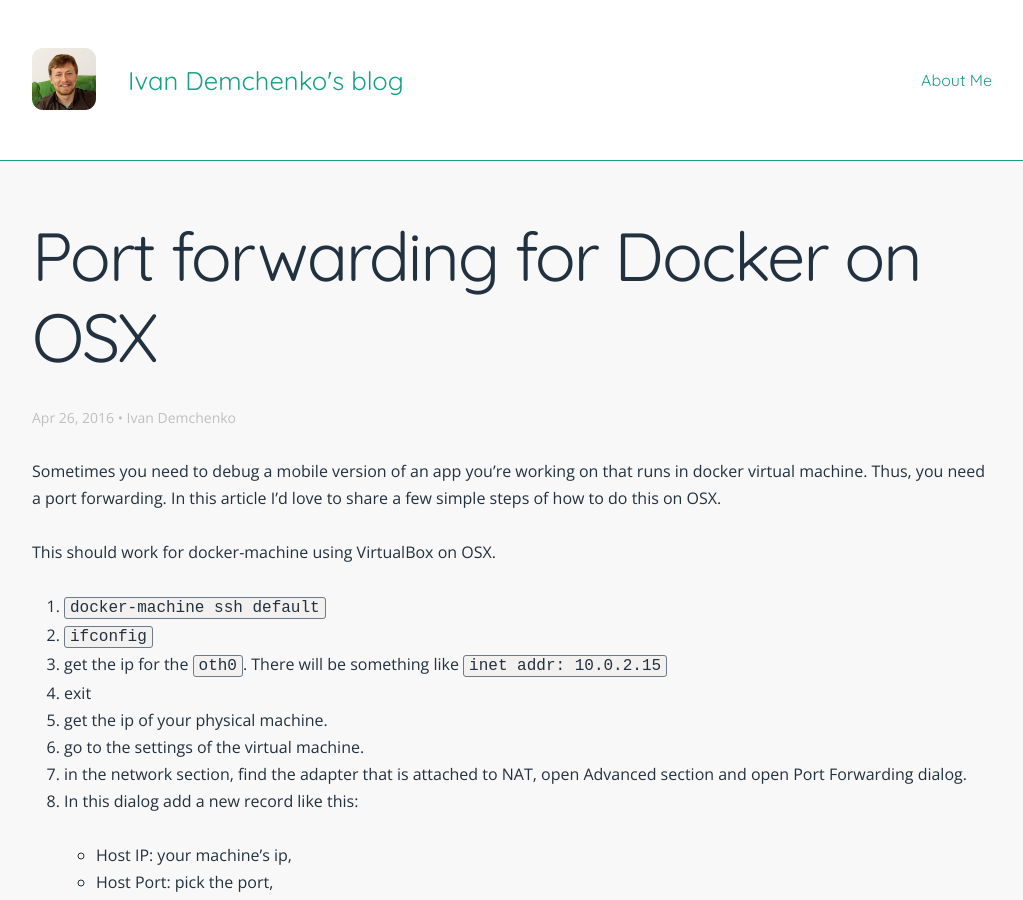
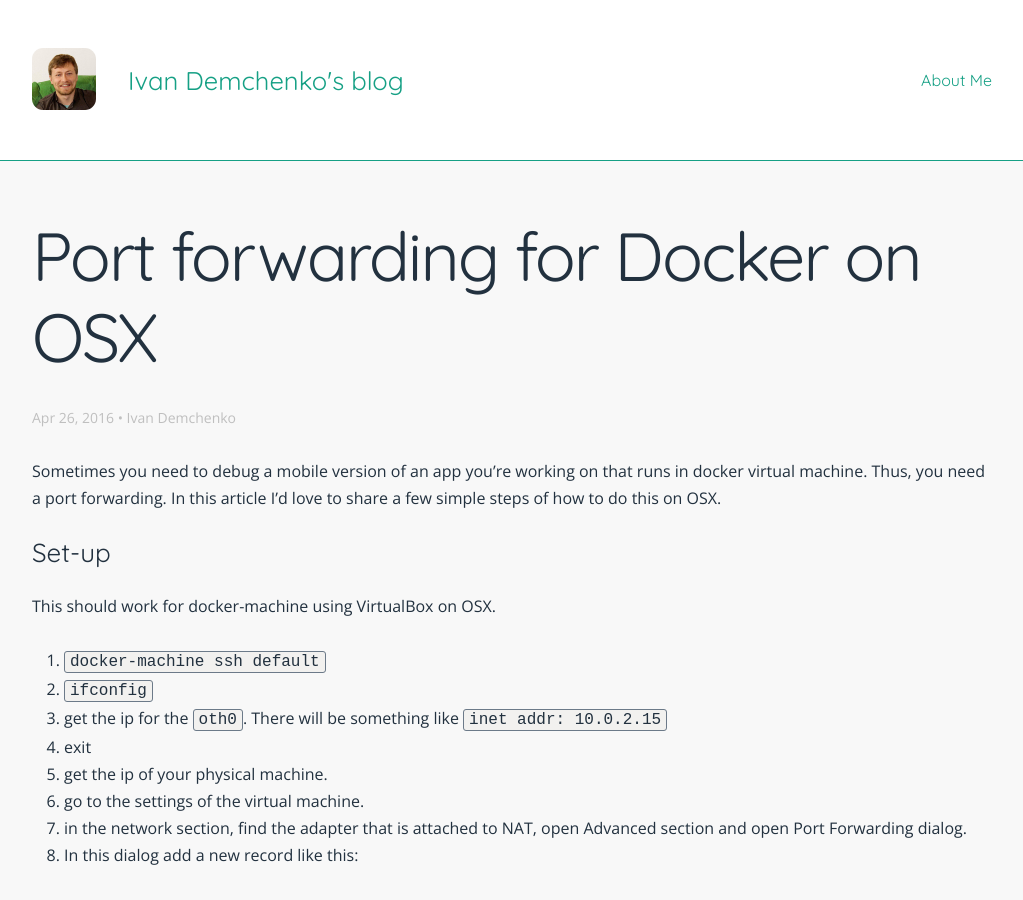
Before and after one commit to ivan-demchenko/ivan-demchenko.github.io, a Jekyll site: the page built from _posts/2016-04-26-docker-port-forwarding.md, in a window 1280 px wide and 900 px high. Shown: the whole window, without its empty margins (128-1151 px from the left). Built offline with Jekyll 4.4.1, drawn with Linux system fonts in a browser that asks for light colours; Markdown is read by kramdown in place of the engine named in the settings; comment, search, counter and statistics services are not loaded.

Commit message:
Added heading to the article

```diff
--- a/_posts/2016-04-26-docker-port-forwarding.md
+++ b/_posts/2016-04-26-docker-port-forwarding.md
@@ -10,6 +10,8 @@ permalink:  docker-port-forwarding
 ---
 
 Sometimes you need to debug a mobile version of an app you're working on that runs in docker virtual machine. Thus, you need a port forwarding. In this article I'd love to share a few simple steps of how to do this on OSX.
+
+### Set-up
 
 This should work for docker-machine using VirtualBox on OSX.
 
```
